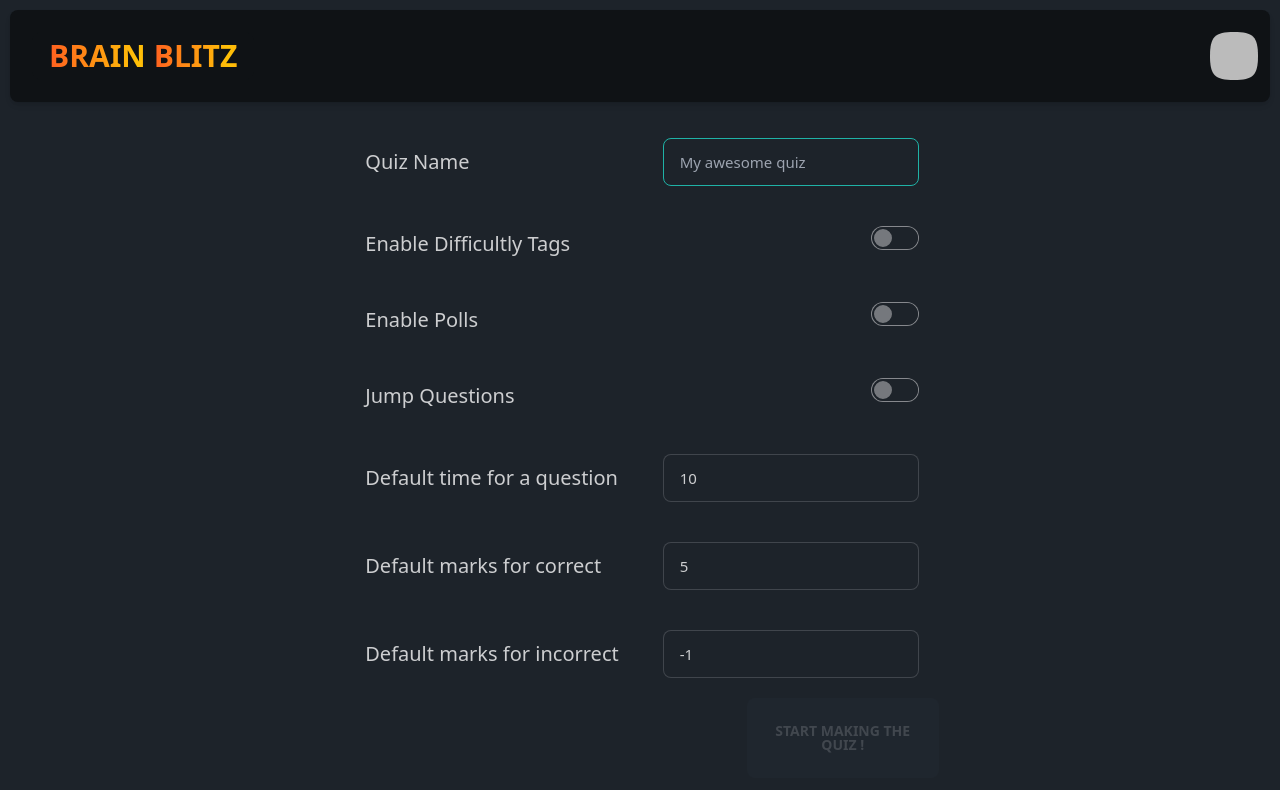
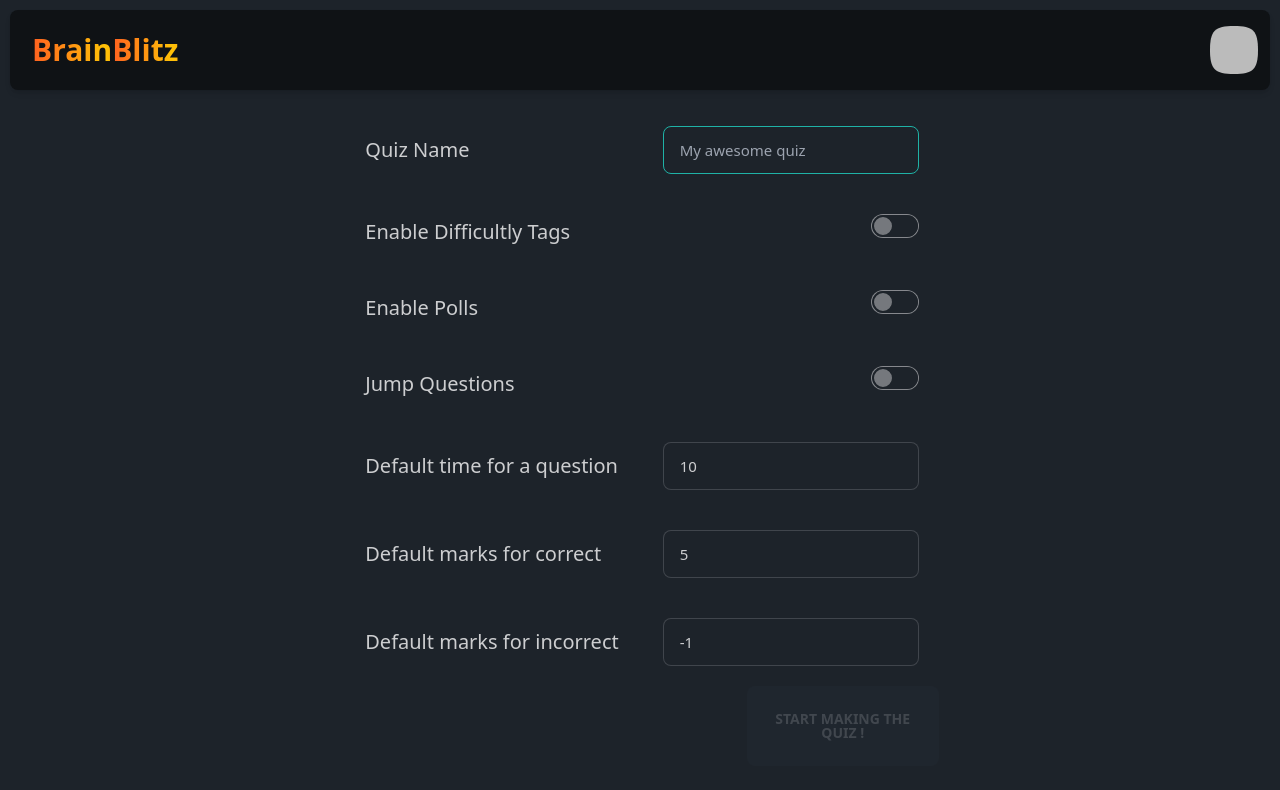
Before and after one commit to JeelRajodiya/brain-blitz, a Next.js app: page /NewQuiz in a window 1280 px wide. Shown: the top 790 px of the page. Built offline with nearby package versions, Linux system fonts and the light colour scheme; no server answers; sample sign-in values are in the browser's storage.

Commit message:
i THINK i broke the dashboard button so i fixed it

```diff
--- a/pages/Layout.tsx
+++ b/pages/Layout.tsx
@@ -20,6 +20,10 @@ export default function Layout({ children, pageTitle }) {
     setDropdown(!dropdown);
   };
 
+  const toDashboard = () => {
+    router.push("/Dashboard");
+  };
+
   return (
     <div className="flex justify-center flex-col center">
       <div
@@ -29,8 +33,8 @@ export default function Layout({ children, pageTitle }) {
         <div className="flex-1">
           <div className="center">
             <h1
-              className="text-3xl btn btn-md font-bold cursor-pointer"
-              onClick={() => router.push("/Dashboard")}
+              className="text-3xl font-bold cursor-pointer"
+              onClick={toDashboard}
             >
               <span className="animate-fire">Brain</span>
               <span className="animate-fire">Blitz</span>
```
